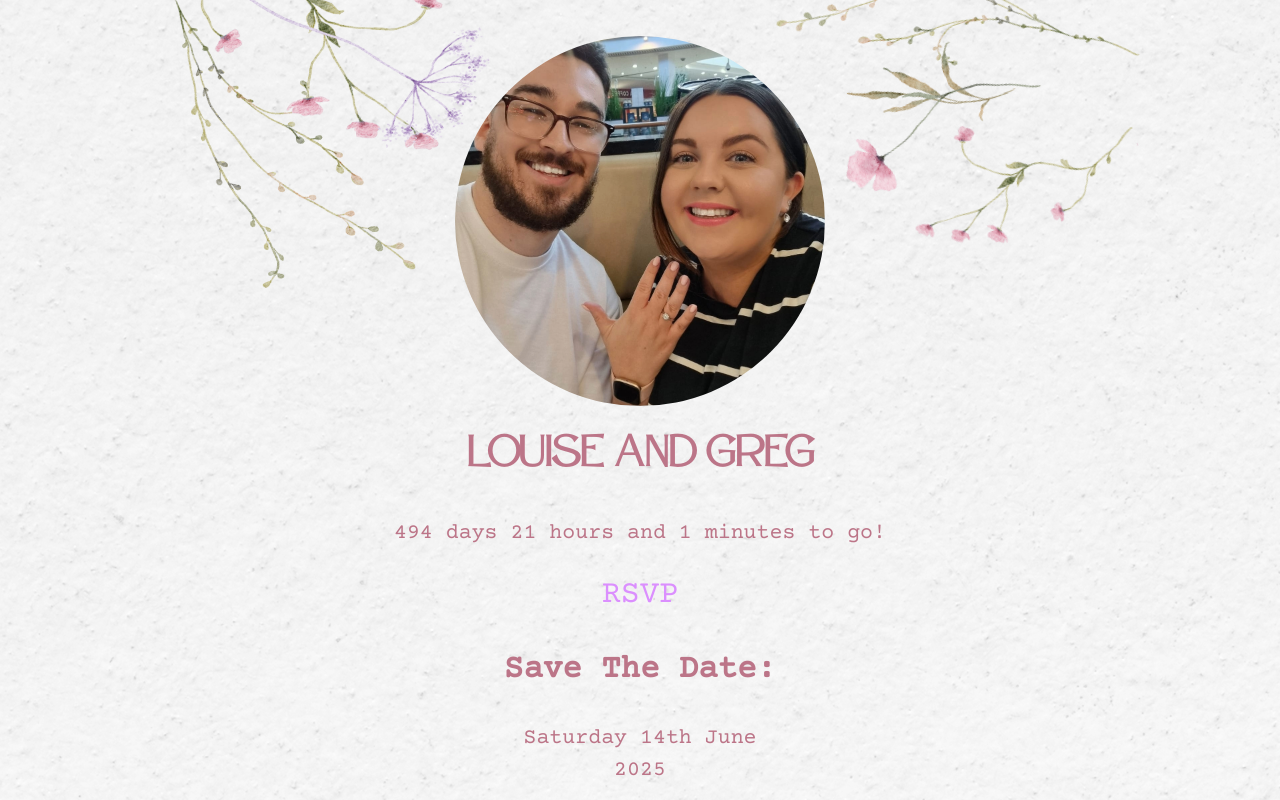
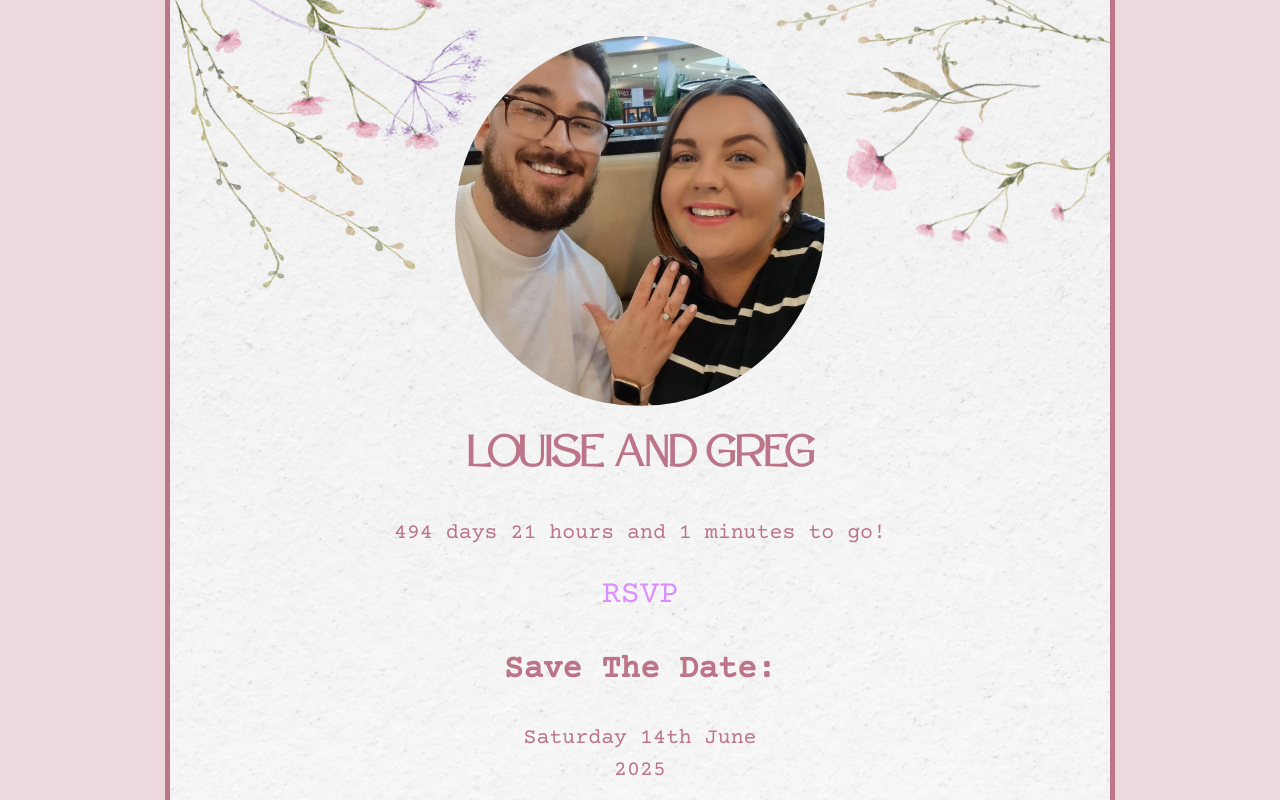
Before and after one commit to procrastian/wedding-RSVP-site, a Next.js app: page / in a window 1280 px wide. Built offline with nearby package versions, Linux system fonts and the light colour scheme.

Commit message:
background styling updated for larger widths

```diff
--- a/styles/global.css
+++ b/styles/global.css
@@ -19,6 +19,11 @@ body {
   src: url("../public/asset/Atteron.ttf");
   font-weight: 400;
   font-style: normal;
+}
+
+body::-webkit-scrollbar {
+  display: none;
+  overflow: auto;
 }
 
 * {
@@ -46,12 +51,14 @@ h1 {
   font-family: "Atteron";
 }
 
-.saveDate, .countdownTimer, .RSVP {
+.saveDate,
+.countdownTimer,
+.RSVP {
   text-align: center;
 }
 
 a.rsvpLink {
-  font-size:xx-large;
+  font-size: xx-large;
 }
 
 .flower {
@@ -108,3 +115,21 @@ a.rsvpLink {
     transform: rotate(0.23turn);
   }
 }
+
+@media (min-width: 950px) {
+  body {
+
+    background-image: url("../public/images/paper_texture.png");
+    background-size: cover;
+    height: 100vh;
+    width: 950px;
+    overflow-x: hidden;
+    align-self: center;
+    border-right: #bc7588 solid 5px;
+    border-left: #bc7588 solid 5px;
+  }
+  html {
+    background-color: #bc758848;
+    background-image: none;
+  }
+}
```
